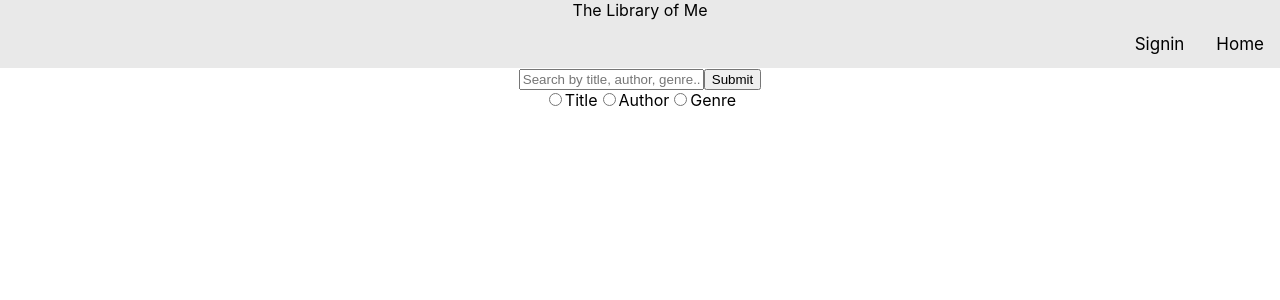
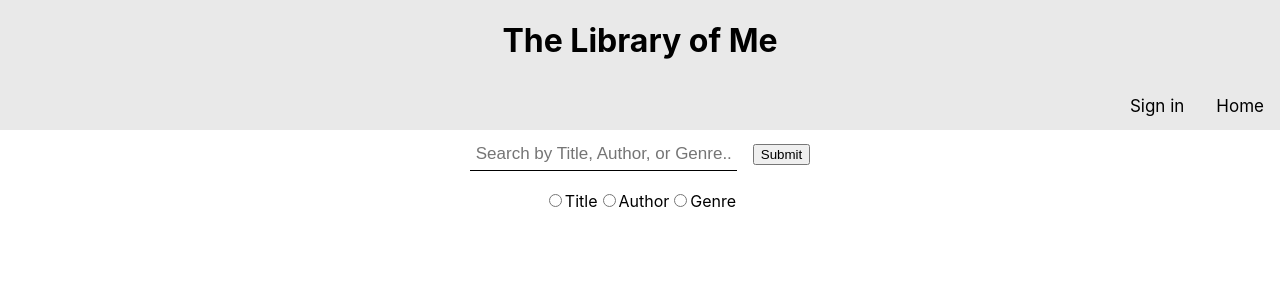
Before and after one commit to pierocaceres/The_Library_Of_Me, a React (Create React App) app in the folder client/: page / in a window 1280 px wide. Shown: the top 300 px of the page. Built offline with nearby package versions, Linux system fonts and the light colour scheme.

Commit message:
USed DataContext in Search.jsx

```diff
--- a/client/src/App.js
+++ b/client/src/App.js
@@ -9,11 +9,12 @@ import Nav from './component/Nav'
 function App() {
 
   const [signin, setSignin] = useState(false)
-  const [search, setSearch] = useState("")
+  const [searchField, setSearchField] = useState("")
+  const [search, setSearch] = useState(false)
 
   return (
     <div className="App">
-      <DataContext.Provider value={{signin, setSignin, search, setSearch}}>
+      <DataContext.Provider value={{signin, setSignin, searchField, setSearchField, search, setSearch}}>
       <header>
         <Nav />
       </header>
--- a/client/src/component/Nav.jsx
+++ b/client/src/component/Nav.jsx
@@ -4,16 +4,16 @@ import { DataContext } from './DataContext'
 
 function Nav() {
 
-    const {signin, setSignin } = useContext(DataContext)
+    const {signin} = useContext(DataContext)
 
     return (
         <div className="title-nav">
             <div className="website-title">
-                The Library of Me
+                <h1>The Library of Me</h1>
             </div>
             <div className="nav">
                 <Link to="/">Home</Link>
-                {!signin && <Link to="/signin">Signin</Link>}
+                {!signin && <Link to="/signin">Sign in</Link>}
                 {signin && <Link to="/:username/my_books">My Books</Link>}
             </div>
         </div>
--- a/client/src/component/Search.jsx
+++ b/client/src/component/Search.jsx
@@ -1,31 +1,43 @@
 import React, {useContext, useState } from 'react';
 import { DataContext } from './DataContext'
 
-function Search() {
+function Search(props) {
 
-    //const { search, setSearch } = useContext(DataContext)
-    const [search, setSearch] = useState("")
+    //const { searchField, setSearchField } = props
+    const {searchField, setSearchField, setSearch} = useContext(DataContext)
+
+    let radioOption = ""
 
     const getSearch = async () => {
-        if (search !== '') {
-
+        if (searchField !== '') {
+            setSearch(true)
+            console.log(searchField)
+            if(radioOption === "Title"){
+                console.log(`Search by ${radioOption}`)
+            }else if(radioOption === "Author"){
+                    console.log(`Search by ${radioOption}`)
+            }else if(radioOption === "Genre"){
+                console.log(`Search by ${radioOption}`)
+            }
         }
     }
 
     const handleSearch = (event) => {
-        setSearch(event.target.value)
+        setSearchField(event.target.value)
     }
 
     const handleRadio = (event) => {
-        console.log(event.target.value)
+        radioOption = event.target.value
     }
 
     return (
         <div>
-            <input type="text" name="search" placeholder="Search by title, author, genre...." value={search} onChange={(event) => handleSearch(event)}/>
-            <button onClick={getSearch}>Submit</button>
+            <div className="search-field">
+                <input type="text" name="search" placeholder="Search by Title, Author, or Genre...." value={searchField} onChange={(event) => handleSearch(event)}/>
+                <button onClick={getSearch}>Submit</button>
+            </div>
             <br/>
-            <div onChange={(event) => handleRadio(event)}>
+            <div className="radio-option" onChange={(event) => handleRadio(event)}>
                 <input type="radio" name="search-type" value="Title"/>Title
                 <input type="radio" name="search-type" value="Author"/>Author
                 <input type="radio" name="search-type" value="Genre"/>Genre
--- a/client/src/page/Home.js
+++ b/client/src/page/Home.js
@@ -1,7 +1,10 @@
-import React from 'react';
+import React, { useState } from 'react';
 import Search from '../component/Search';
 
 function Home(props) {
+
+
+
     return (
         <div>
             <Search />
--- a/client/src/style/App.css
+++ b/client/src/style/App.css
@@ -35,4 +35,9 @@ header a.active{
   margin-right: 16px;
   font-size: 17px;
   border-bottom: 1px solid #000000;
+  width: 255px;
 }
+
+.radio-option input[type=radio] {
+  padding: 0 5px 0 5px;
+}
```
